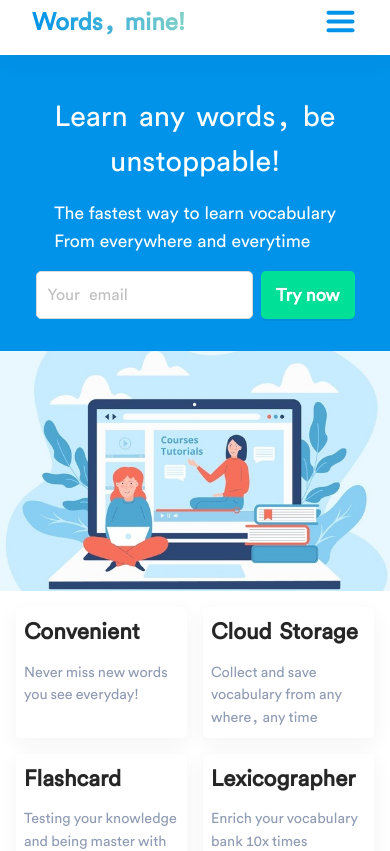
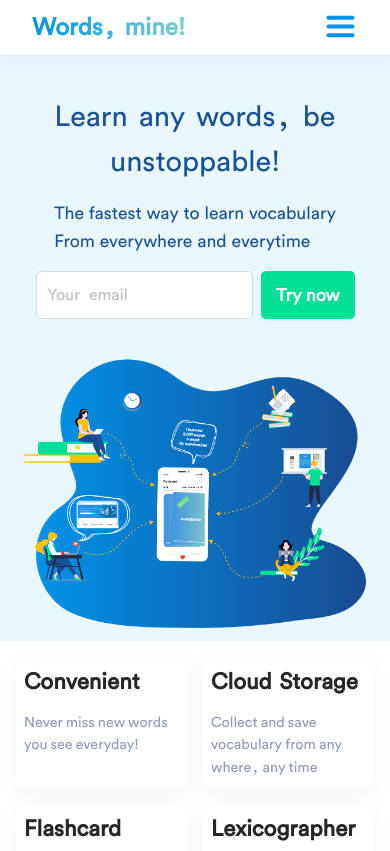
Before and after one commit to KieIO/wordsmine-landing-page, a React (Create React App) app: page / in a window 390 px wide. Shown: the top 851 px of the page. Built offline with nearby package versions, Linux system fonts and the light colour scheme.

Commit message:
Fix banner img and color

```diff
--- a/src/components/Banner/Banner.jsx
+++ b/src/components/Banner/Banner.jsx
@@ -1,5 +1,5 @@
 import React from 'react'
-import ImgBanner from '../../img/learning-online.jpg'
+import ImgBanner from '../../assets/img/banner.png'
 import FormSignUpWithEmail from '../FormSignUpWithEmail/FormSignUpWithEmail';
 
 const Banner = () => {
--- a/src/components/Banner/_banner.scss
+++ b/src/components/Banner/_banner.scss
@@ -1,5 +1,5 @@
 .banner {
-    background-color: $color-primary-dark;
+    background-color: #E9F8FF;
     display: flex;
     justify-content: space-between;
     margin: auto;
@@ -27,7 +27,7 @@
     }
 
     &__text-color {
-        color: $color-white;
+        color: #1A5296;
         font-size: $font-size-heading1;
         text-align: left;
         // margin: 0 auto 10px 0px;
@@ -97,7 +97,7 @@
             img {
                 width: 100%;
                 height: 30%;
-                max-height: 30rem;
+                // max-height: 30rem;
                 background-repeat: no-repeat;
                 object-fit: cover;
             }
--- a/src/components/Header/components/HeaderBurgerMenu/_headerBurgerMenu.scss
+++ b/src/components/Header/components/HeaderBurgerMenu/_headerBurgerMenu.scss
@@ -3,11 +3,12 @@
     width: 100%;
     padding: 0.2rem 4rem;
     overflow: hidden;
-    height: $header-height;
+    height: $header-height;;
     &__top {
         display: flex;
         justify-content: space-between;
         align-items: center;
+        height: $header-height;
     }
     &__icon {
         cursor: pointer;
```
Also changed, not shown: src/assets/img/banner.png (added).
